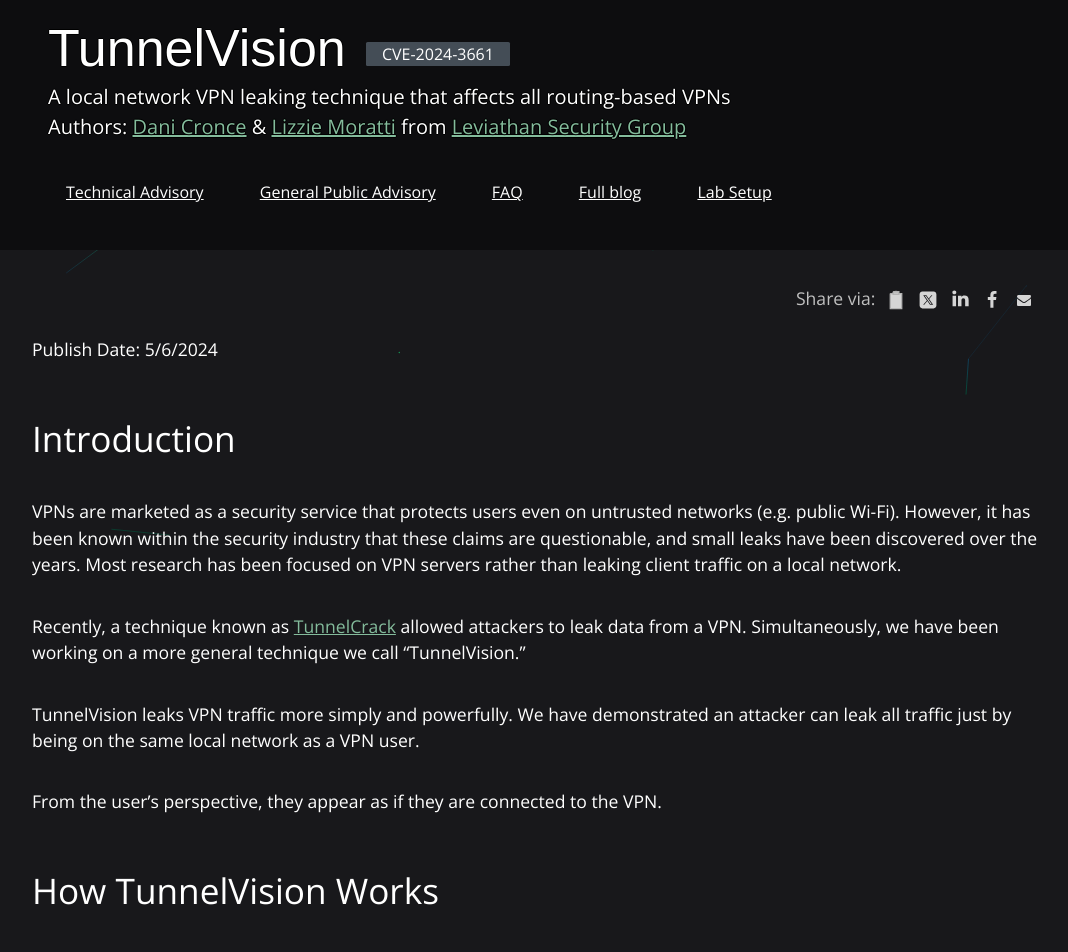
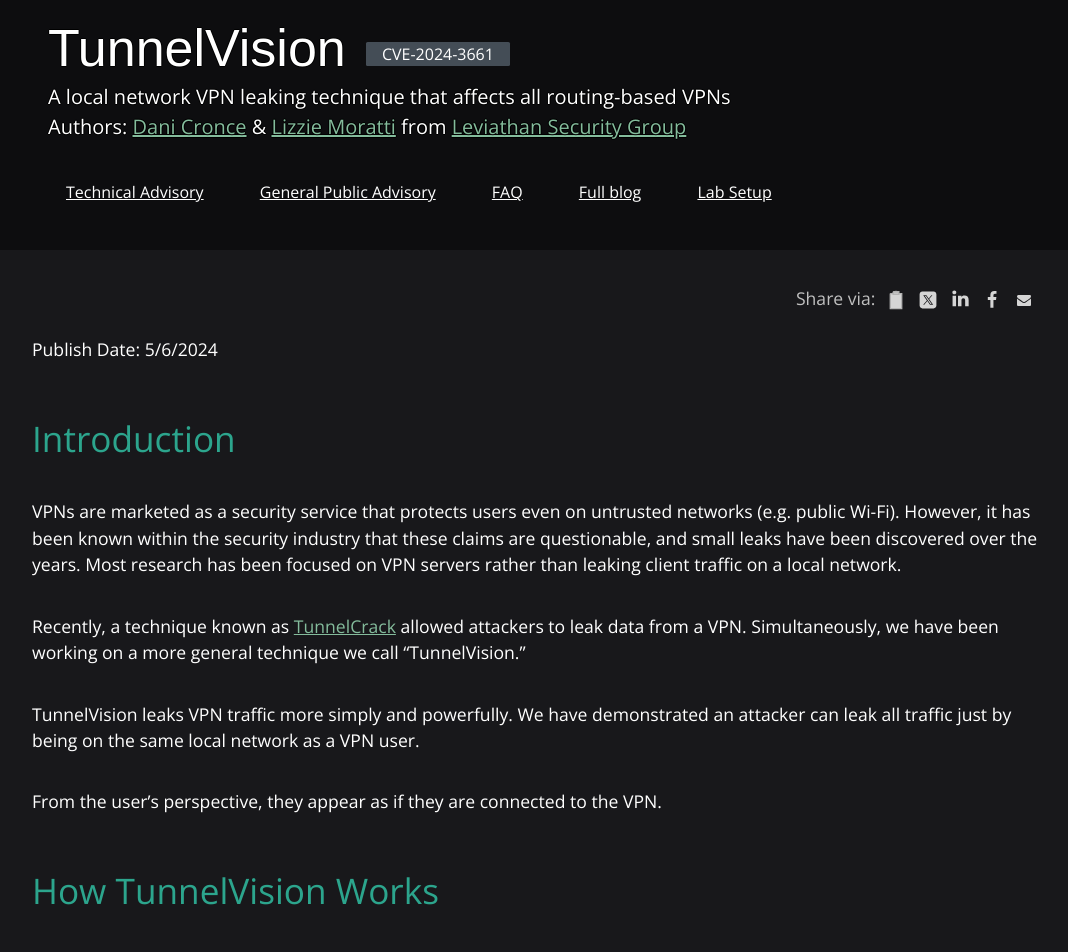
Before and after one commit to lmoratti/tunnelvisionbug, a Jekyll site: the page built from index.md, in a window 1280 px wide. Shown: the part 328-1280 px from the top of the page, without its empty margins (104-1172 px from the left). Built offline with Jekyll 4.4.1, drawn with Linux system fonts in a browser that asks for light colours; our own code applies the rules of GitHub Pages for plain Markdown files.

Commit message:
remove particles and change headers color

```diff
--- a/_layouts/default.html
+++ b/_layouts/default.html
@@ -46,8 +46,8 @@
       {{ content }}
 
     </main>
-    <canvas class="background" background-attachment: fixed;></canvas>
-    <script src="/assets/particles.min.js"></script>
+
+
     <footer class="site-footer">
       <span class="site-footer-credits">
         <div style="display:inline-block">
--- a/_sass/variables.scss
+++ b/_sass/variables.scss
@@ -8,7 +8,7 @@
 $header-bg-color-secondary: #114463 !default;
 
 // Text
-$section-headings-color: #fff !default;
+$section-headings-color: #2CA58D !default;
 $body-text-color: #fff !default;
 $body-link-color: #84BC9C !default;
 $blockquote-text-color: #819198 !default;
```
